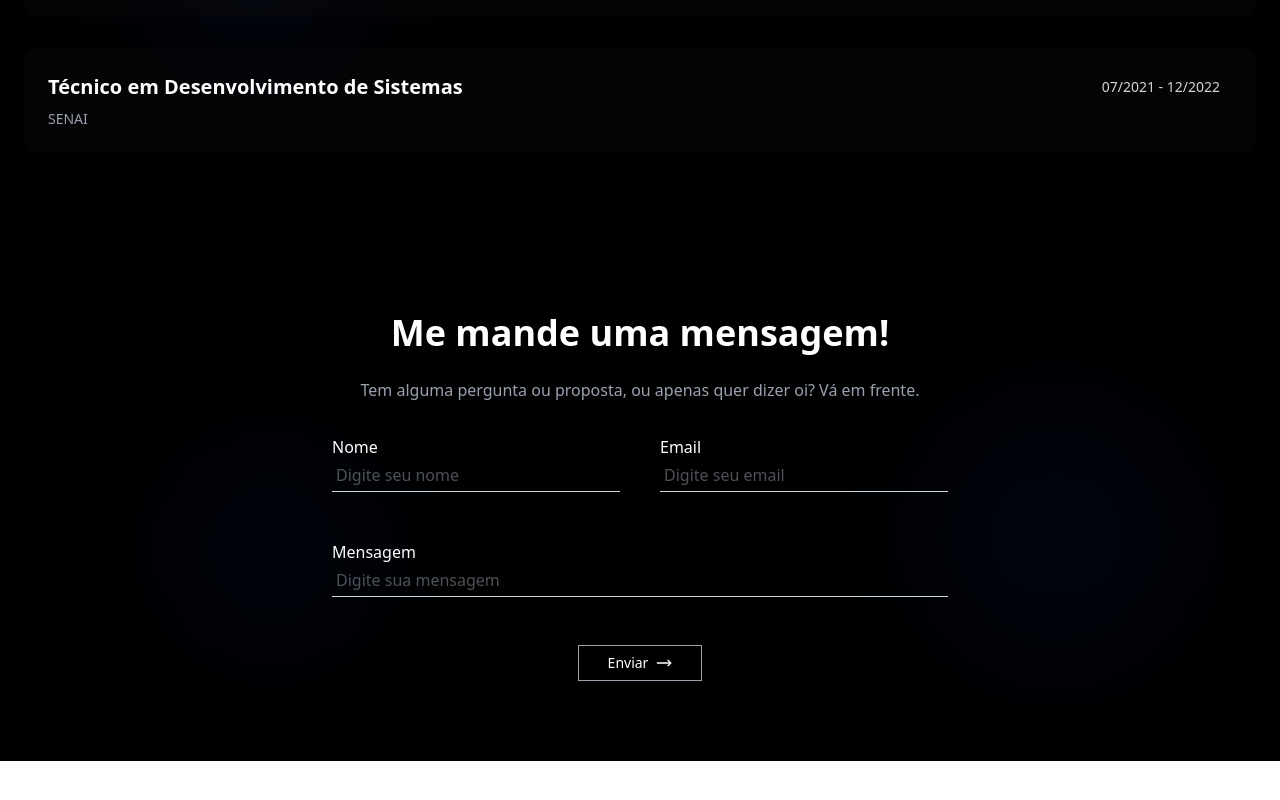
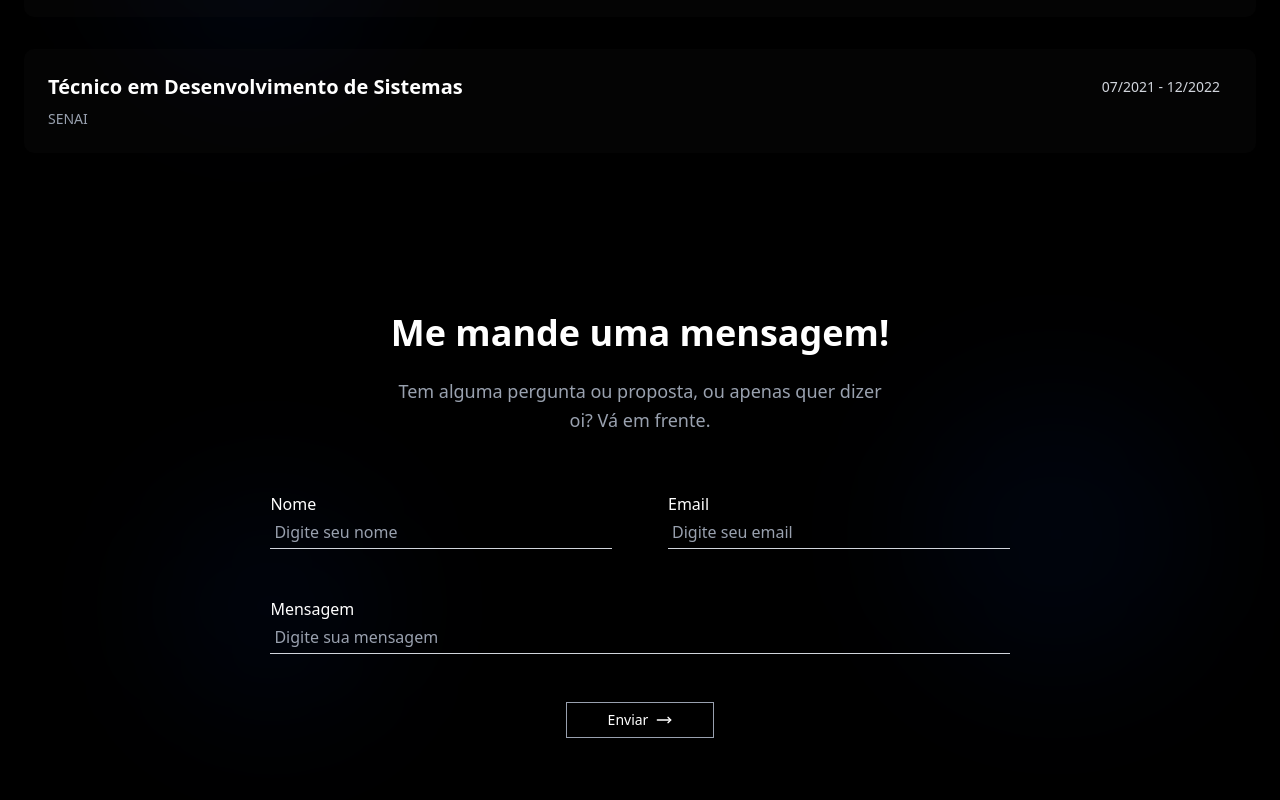
Before and after one commit to Lucasvalves/my-new-portfolio, a Next.js app: page / in a window 1280 px wide. Shown: the part 3318-4118 px from the top of the page. Before the commit the page ends 4079 px from the top, so only its background shows below. Built offline with nearby package versions, Linux system fonts and the light colour scheme.

Commit message:
refactor: update styling in ContactSection component

```diff
--- a/src/components/contact-section.tsx
+++ b/src/components/contact-section.tsx
@@ -2,15 +2,7 @@
 
 import { useState, useEffect, useRef, FormEvent } from 'react'
 import { Button } from '@/components/ui/button'
-import { Card, CardContent } from '@/components/ui/card'
-import {
-  Mail,
-  MessageCircle,
-  Send,
-  MapPin,
-  Phone,
-  MoveRight
-} from 'lucide-react'
+import { MoveRight } from 'lucide-react'
 import type { Language } from '@/locales'
 import { getTranslation } from '@/locales'
 import emailjs from '@emailjs/browser'
@@ -120,14 +112,14 @@ export function ContactSection({ language }: ContactSectionProps) {
 
       <div className="relative z-10 mx-auto max-w-7xl">
         <div
-          className={`text-center lg:col-span-1 ${isVisible ? 'animate-slide-in-left' : 'opacity-0'}`}
+          className={`mb-14 flex flex-col items-center lg:col-span-1 ${isVisible ? 'animate-slide-in-left' : 'opacity-0'}`}
         >
           <h2 className="mb-6 text-3xl font-bold text-white lg:text-4xl">
             <span className="text-white">
               {translation.contact.contactTitle}
             </span>
           </h2>
-          <p className="mb-8 leading-relaxed text-gray-400">
+          <p className="w-2/5 text-center text-lg leading-relaxed text-gray-400">
             {translation.contact.contactDescription}
           </p>
         </div>
@@ -136,8 +128,8 @@ export function ContactSection({ language }: ContactSectionProps) {
           ref={formRef}
           onSubmit={handleSubmit}
         >
-          <div className="flex w-1/2 flex-col gap-12">
-            <div className="flex flex-row gap-10">
+          <div className="flex w-3/5 flex-col gap-12">
+            <div className="flex flex-row gap-14">
               <div className="w-1/2">
                 <label htmlFor="name" className="text-white">
                   {translation.contact.nameField}
@@ -147,7 +139,7 @@ export function ContactSection({ language }: ContactSectionProps) {
                   name="fullName"
                   id="fullName"
                   placeholder={translation.contact.namePlaceholder}
-                  className="w-full border-b-1 border-gray-300 p-1 text-gray-400 focus:outline-none"
+                  className="w-full border-b-1 border-gray-300 p-1 text-gray-400 placeholder:text-gray-400 focus:outline-none"
                 />
               </div>
               <div className="w-1/2">
@@ -159,7 +151,7 @@ export function ContactSection({ language }: ContactSectionProps) {
                   type="email"
                   name="email"
                   placeholder={translation.contact.emailPlaceholder}
-                  className="w-full border-b-1 border-gray-300 p-1 text-gray-400 focus:outline-none"
+                  className="w-full border-b-1 border-gray-300 p-1 text-gray-400 placeholder:text-gray-400 focus:outline-none"
                 />
               </div>
             </div>
@@ -172,7 +164,7 @@ export function ContactSection({ language }: ContactSectionProps) {
                 id="message"
                 required
                 placeholder={translation.contact.messagePlaceholder}
-                className="w-full border-b-1 border-gray-300 p-1 text-gray-400 focus:outline-none"
+                className="placeholder:text-gray-400 w-full border-b-1 border-gray-300 p-1 text-gray-400 focus:outline-none"
               />
             </div>
             <div className="flex h-fit w-full">
```
